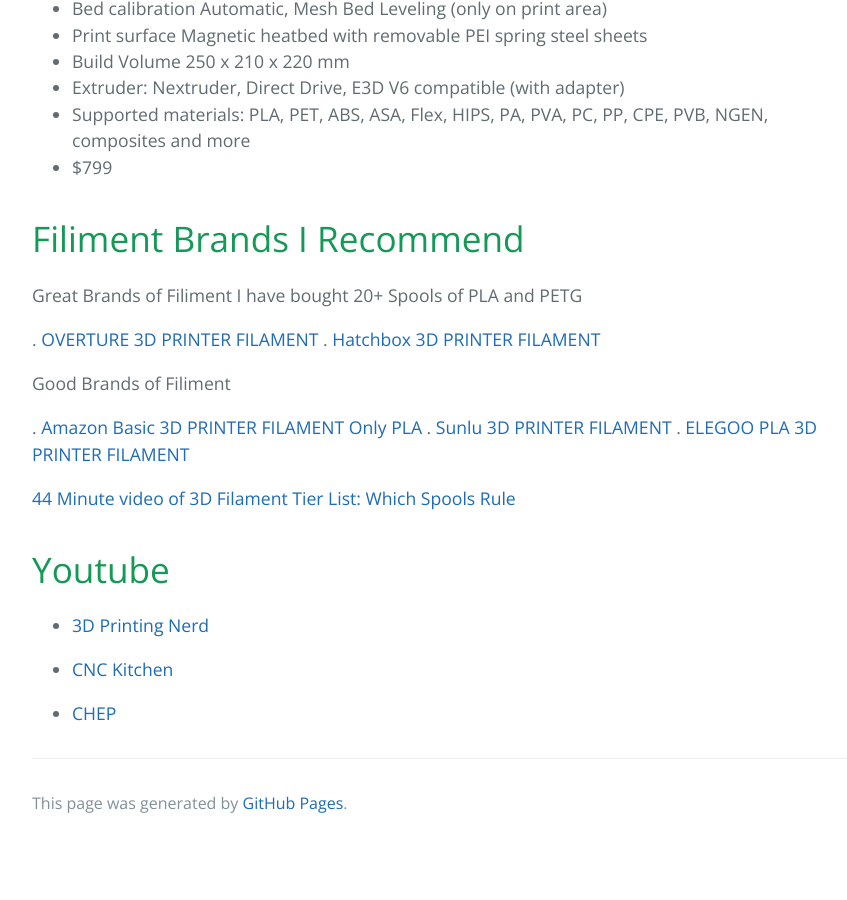
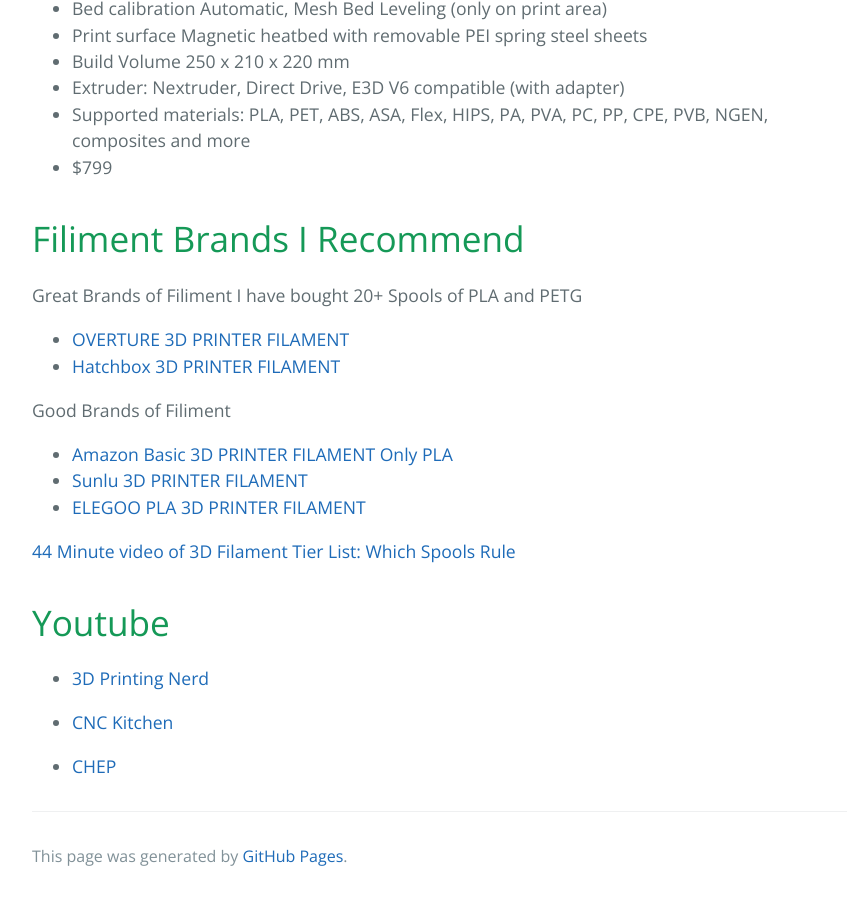
Before and after one commit to jscar-hawk/jscar-hawk.github.io, a Jekyll site: the page built from docs/2023-3d-Printers.md, in a window 1280 px wide and 900 px high, scrolled down 1745 px. Shown: the whole window, without its empty margins (192-1039 px from the left). Built offline with Jekyll 4.4.1, drawn with Linux system fonts in a browser that asks for light colours; before the commit the page ends 2592 px from its top, so only the background shows below that.

Commit message:
Update markdown

```diff
--- a/docs/2023-3d-Printers.md
+++ b/docs/2023-3d-Printers.md
@@ -65,15 +65,15 @@ https://www.prusad.com/product/original-prusa-mk4-kit-2/
 
 Great Brands of Filiment I have bought 20+ Spools of PLA and PETG
 
-. [OVERTURE 3D PRINTER FILAMENT](https://amzn.to/41Lfn2f)
-. [Hatchbox 3D PRINTER FILAMENT](https://amzn.to/45n1hr1)
+* [OVERTURE 3D PRINTER FILAMENT](https://amzn.to/41Lfn2f)
+* [Hatchbox 3D PRINTER FILAMENT](https://amzn.to/45n1hr1)
 
 
 Good Brands of Filiment
 
-. [Amazon Basic 3D PRINTER FILAMENT Only PLA](https://amzn.to/3pFPeEA)
-. [Sunlu 3D PRINTER FILAMENT](https://amzn.to/3MBF9BO)
-. [ELEGOO PLA 3D PRINTER FILAMENT](https://amzn.to/3OjWmAH)
+* [Amazon Basic 3D PRINTER FILAMENT Only PLA](https://amzn.to/3pFPeEA)
+* [Sunlu 3D PRINTER FILAMENT](https://amzn.to/3MBF9BO)
+* [ELEGOO PLA 3D PRINTER FILAMENT](https://amzn.to/3OjWmAH)
 
 [44 Minute video of 3D Filament Tier List: Which Spools Rule](https://www.youtube.com/watch?v=weeG9yOp3i4)
 
```
